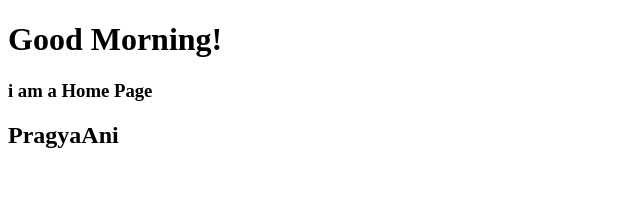
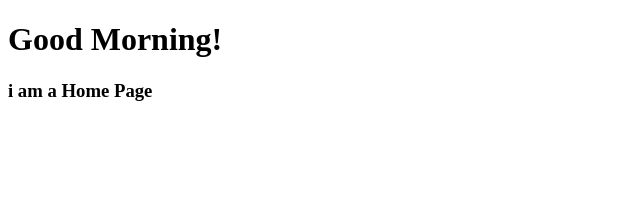
Before and after one commit to Pragyani/movie-react-template., a React (Create React App) app: page / in a window 1280 px wide. Shown: the top 212 px of the page, without its empty margins (0-640 px from the left). Built offline with nearby package versions, Linux system fonts and the light colour scheme; no server answers.

Commit message:
optimizing the erorr.

```diff
--- a/src/homeComponent/Home.js
+++ b/src/homeComponent/Home.js
@@ -3,14 +3,13 @@ import { useGlobalContext } from "../Contexts/context";
 // import { AppContext } from "../Contexts/context";
 
 function Home() {
-    // const name =useContext(AppContext)
-    const name = useGlobalContext();
+
 
     return (
         <>
             <h1>Good Morning!</h1>
             <h3> i am a Home Page</h3>
-            <h2>{name}</h2>
+
         </>
     )
 }
```
